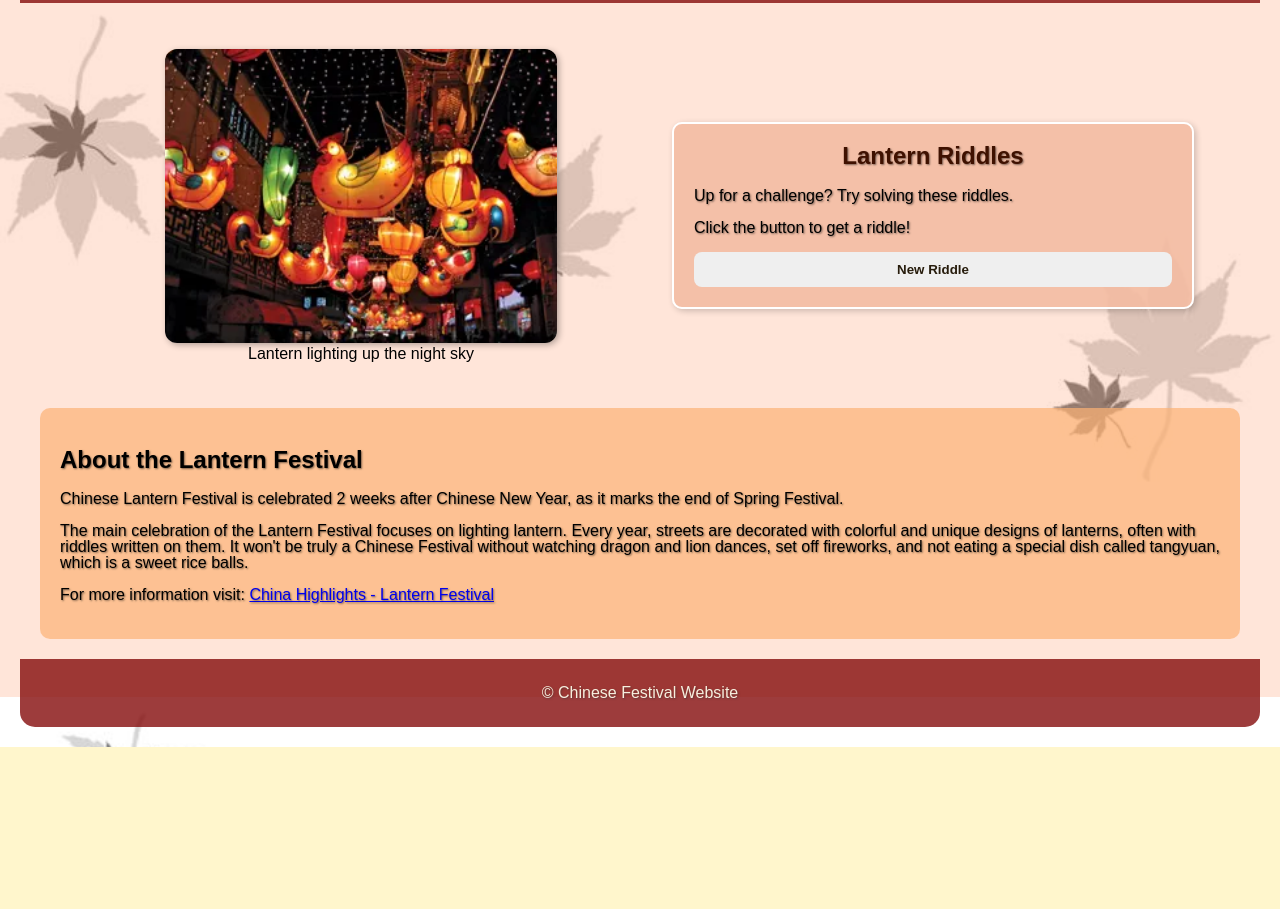
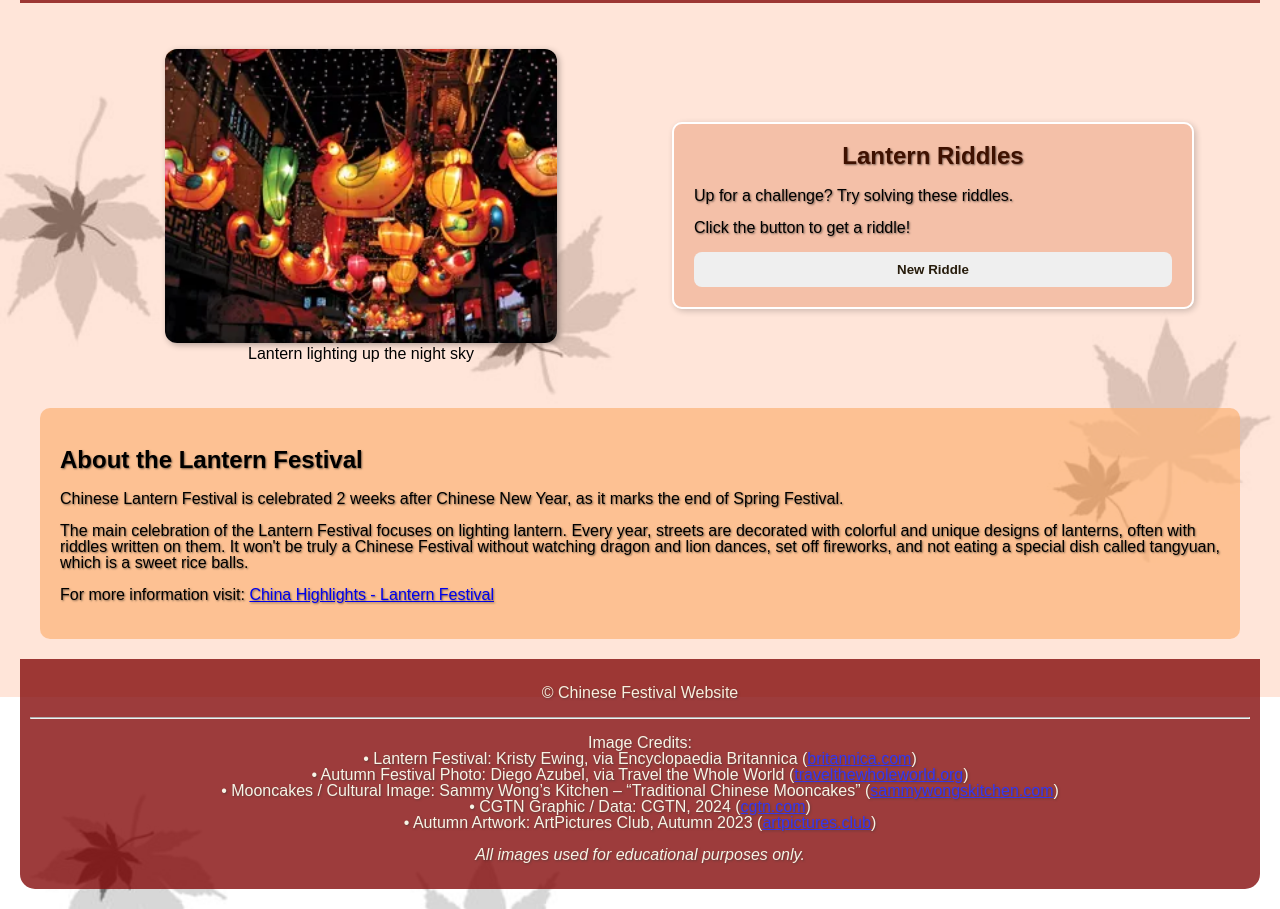
Before and after one commit to KemiXin/kemixin, a plain HTML site: page lantern.html in a window 1280 px wide. Shown: the part 103-1012 px from the top of the page. Before the commit the page ends 850 px from the top, so only its background shows below. Drawn offline with Linux system fonts and the light colour scheme.

Commit message:
Update lantern.html

```diff
--- a/lantern.html
+++ b/lantern.html
@@ -58,7 +58,23 @@
         </article>
 </main>
 
-<footer><p>&copy; Chinese Festival Website</p></footer>
+<footer><p>&copy; Chinese Festival Website</p>
+    <hr>
+    <p class="credits">
+        Image Credits:<br>
+        • Lantern Festival: Kristy Ewing, via Encyclopaedia Britannica
+        (<a href="https://www.britannica.com/topic/Lantern-Festival#/media/1/1090618/150039" target="_blank">britannica.com</a>)<br>
+        • Autumn Festival Photo: Diego Azubel, via Travel the Whole World
+        (<a href="https://www.travelthewholeworld.org/2015/04/29-colorful-festivals-and-celebrations-around-the-world.html?m=1" target="_blank">travelthewholeworld.org</a>)<br>
+        • Mooncakes / Cultural Image: Sammy Wong’s Kitchen – “Traditional Chinese Mooncakes”
+        (<a href="https://sammywongskitchen.com/traditional-chinese-mooncakes/" target="_blank">sammywongskitchen.com</a>)<br>
+        • CGTN Graphic / Data: CGTN, 2024
+        (<a href="https://www.cgtn.com/news/china/2024-09-18/Chinas-daily-cross-border-trips-up-18-6-during-Mid-Autumn-Festival" target="_blank">cgtn.com</a>)<br>
+        • Autumn Artwork: ArtPictures Club, Autumn 2023
+        (<a href="https://artpictures.club/autumn-2023.html" target="_blank">artpictures.club</a>)<br><br>
+        <em>All images used for educational purposes only.</em>
+    </p>
+</footer>
 
 <!--JS-->
 <script src="script.js"></script>
```
